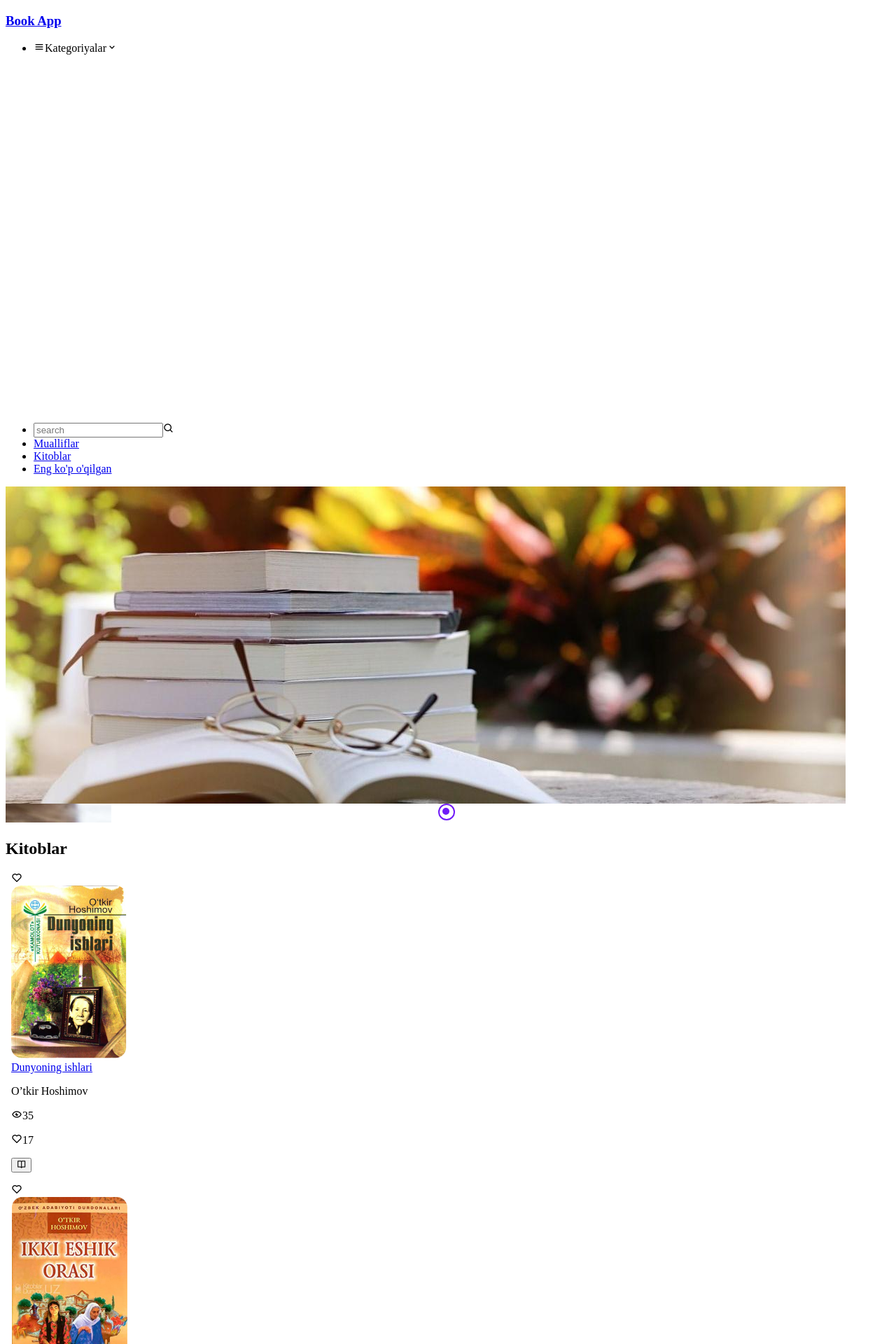
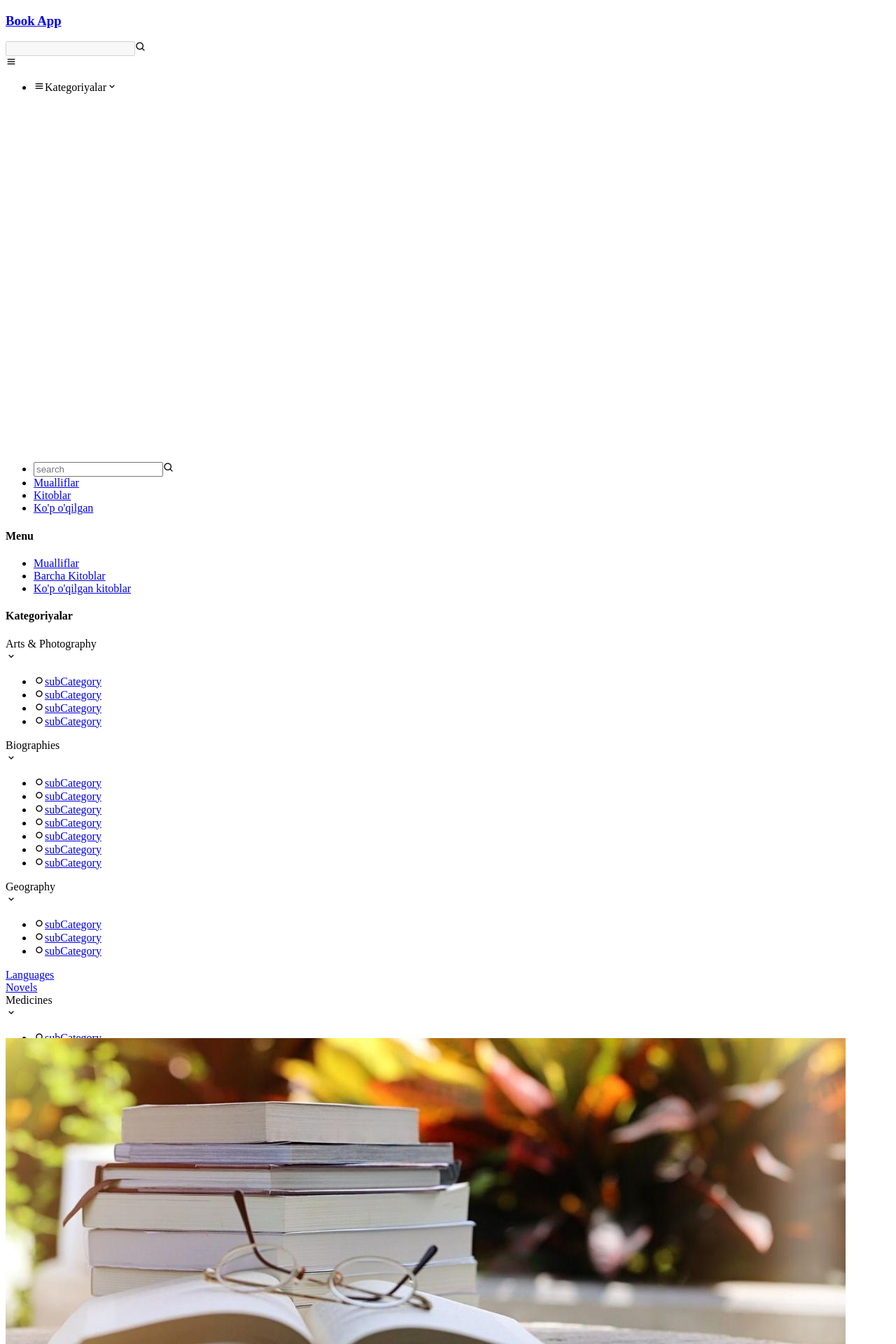
Before and after one commit to WebCONuz/bookapp-front, a Vue app: page / in a window 1280 px wide. Shown: the top 1920 px of the page at 70% size. Built offline with nearby package versions, Linux system fonts and the light colour scheme; the HTML template or start-up script is replaced by a standard one.

Commit message:
HomeView was done responsive

```diff
--- a/src/components/cards/BookCard.vue
+++ b/src/components/cards/BookCard.vue
@@ -10,34 +10,34 @@ const like = ref(false);
   <div class="card p-2 border border-gray-300 bg-white rounded-md relative">
     <div
       @click="like = !like"
-      class="absolute top-3 right-4 border border-gray-300 bg-white rounded-md w-7 h-7 flex items-center justify-center cursor-pointer"
+      class="absolute top-3 right-3 sm:right-4 border border-gray-300 bg-white rounded-md w-6 sm:w-7 h-6 sm:h-7 flex items-center justify-center cursor-pointer"
     >
-      <i v-if="like" class="bx bxs-heart text-xl text-red-500"></i>
-      <i v-else class="bx bx-heart text-xl text-gray-400"></i>
+      <i v-if="like" class="bx bxs-heart text-lg sm:text-xl text-red-500"></i>
+      <i v-else class="bx bx-heart text-lg sm:text-xl text-gray-400"></i>
     </div>
     <router-link to="/books/1" class="block mb-2">
       <img
         :src="props.img"
         alt="card_img"
-        class="w-full h-[240px] object-cover rounded-md"
+        class="w-full h-[200px] xl:h-[240px] object-cover rounded-md"
       />
     </router-link>
     <router-link
       to="/books/1"
-      class="block text- text-gray-700 font-semibold uppercase h-[28px] overflow-hidden overflow-ellipsis whitespace-nowrap"
+      class="block text-sm sm:text-base text-gray-700 font-semibold uppercase h-[22px] sm:h-[28px] overflow-hidden overflow-ellipsis whitespace-nowrap"
     >
       Dunyoning ishlari
     </router-link>
-    <p class="mb-2 text-gray-600">O’tkir Hoshimov</p>
+    <p class="mb-[6px] sm:mb-2 text-gray-600">O’tkir Hoshimov</p>
     <div class="flex items-center justify-between">
       <div class="flex">
-        <p class="flex text-gray-500">
-          <i class="bx bx-show-alt text-xl mr-[2px]"></i>
-          <span>35</span>
+        <p class="flex items-center text-gray-500">
+          <i class="bx bx-show-alt text-lg sm:text-xl mr-[2px]"></i>
+          <span class="text-sm sm:text-base">35</span>
         </p>
-        <p class="flex text-gray-500 ml-2">
-          <i class="bx bx-heart text-xl mr-[2px]"></i>
-          <span>17</span>
+        <p class="flex items-center text-gray-500 ml-2">
+          <i class="bx bx-heart text-lg sm:text-xl mr-[2px]"></i>
+          <span class="text-sm sm:text-base">17</span>
         </p>
       </div>
       <button
--- a/src/components/cards/CategoryCard.vue
+++ b/src/components/cards/CategoryCard.vue
@@ -6,11 +6,11 @@ const props = defineProps({
 
 <template>
   <div
-    class="rounded-xl flex items-center justify-center h-[120px] text-2xl font-semibold"
+    class="rounded-xl flex items-center justify-center h-20 md:h-[110px] xl:h-[120px] text-lg sm:text-xl xl:text-2xl font-semibold"
     :style="`background-color: ${props.data.bgColor}; color: ${props.data.color};`"
   >
     {{ props.data.name }}
   </div>
 </template>
 
-<style lang="scss" scoped></style>
+<style scoped></style>
--- a/src/components/partials/CategoryGrid.vue
+++ b/src/components/partials/CategoryGrid.vue
@@ -35,4 +35,20 @@ const categories = [
   width: calc(100% / 4 - 16px);
   margin: 0 8px 16px 8px;
 }
+@media screen and (max-width: 1280px) {
+  .item {
+    margin: 0 6px 12px 6px;
+  }
+}
+@media screen and (max-width: 1024px) {
+  .item {
+    width: calc(100% / 3 - 10px);
+    margin: 0 5px 10px 5px;
+  }
+}
+@media screen and (max-width: 640px) {
+  .item {
+    width: calc(100% / 2 - 10px);
+  }
+}
 </style>
--- a/src/components/partials/Header.vue
+++ b/src/components/partials/Header.vue
@@ -1,6 +1,18 @@
 <script setup>
 import { onMounted, ref } from "vue";
 import SubMenu from "../ui/SubMenu.vue";
+import Accordion from "../ui/Accordion.vue";
+
+const openSubMenu = ref(false);
+const isSearchLength = ref(false);
+const searchWord = ref("");
+function openSerachlength() {
+  if (!isSearchLength.value) {
+    isSearchLength.value = true;
+  } else if (searchWord.value) {
+    console.log(searchWord.value);
+  }
+}
 
 const isLogin = ref(false);
 const categories = [
@@ -70,56 +82,133 @@ onMounted(() => {
     :class="scrolling ? 'shadow-xl' : ''"
   >
     <div class="container py-4">
-      <div class="header__top flex items-center justify-between px-2">
+      <div
+        class="header__top flex items-center justify-between px-[5px] lg:px-2"
+      >
         <!-- logo -->
         <router-link to="/" class="flex items-center">
           <!-- <img src="../../assets/images/logo/book.png" alt="logo" class="w-8 mr-2" /> -->
-          <h3 class="text-2xl font-bold text-[#701BF8] uppercase">Book App</h3>
+          <h3
+            class="text-lg sm:text-xl xl:text-2xl font-bold text-[#701BF8] uppercase"
+          >
+            Book App
+          </h3>
         </router-link>
 
+        <!-- burger -->
+        <div class="flex items-center lg:hidden">
+          <div class="relative mr-[6px] sm:mr-3">
+            <input
+              type="text"
+              :placeholder="isSearchLength ? 'search' : ''"
+              class="py-1 sm:py-2 rounded outline-none border border-gray-300 text-sm sm:text-base"
+              :class="
+                isSearchLength
+                  ? 'w-[190px] sm:w-[250px] pl-2 sm:pl-4 pr-8 sm:pr-9'
+                  : 'w-[38px] sm:w-[50px]'
+              "
+              :disabled="!isSearchLength ? true : false"
+              v-model="searchWord"
+            />
+            <i
+              @click="openSerachlength"
+              class="bx bx-search text-xl sm:text-2xl text-gray-400 absolute right-2 sm:right-3 top-1/2 -translate-y-1/2"
+            ></i>
+          </div>
+          <div
+            @click="openSubMenu = !openSubMenu"
+            class="w-[22px] h-[28px] overflow-hidden"
+          >
+            <i v-if="!openSubMenu" class="bx bx-menu text-xl"></i>
+            <i v-else class="bx bx-x text-2xl"></i>
+          </div>
+        </div>
+
         <!-- menu -->
-        <ul class="flex items-center">
+        <ul class="hidden lg:flex items-center">
           <li
-            class="category mr-2 relative flex px-4 items-center border border-gray-300 rounded cursor-pointer"
+            class="category mr-[6px] xl:mr-2 relative flex px-4 items-center border border-gray-300 rounded cursor-pointer"
           >
             <i class="bx bx-menu text-lg"></i>
             <span class="py-2 ml-2 mr-1">Kategoriyalar</span>
             <i class="bx bx-chevron-down text-lg"></i>
             <SubMenu :data="categories" class="open-sub-menu" />
           </li>
-          <li class="relative mr-6">
+          <li class="relative mr-4 xl:mr-6">
             <input
               type="text"
               placeholder="search"
-              class="py-2 pl-4 pr-9 rounded outline-none border border-gray-300 w-[350px]"
+              class="py-2 pl-4 pr-9 rounded outline-none border border-gray-300 w-[250px] xl:w-[350px]"
             />
             <i
               class="bx bx-search text-2xl text-gray-400 absolute right-2 top-1/2 -translate-y-1/2"
             ></i>
           </li>
-          <li class="mr-6">
+          <li class="mr-4 xl:mr-6">
             <router-link
               to="/authors"
               class="py-2 hover:text-[#701BF8] duration-200"
               >Mualliflar</router-link
             >
           </li>
-          <li class="mr-6">
+          <li class="mr-4 xl:mr-6">
             <router-link
               to="/books"
               class="py-2 hover:text-[#701BF8] duration-200"
               >Kitoblar</router-link
             >
           </li>
-          <li class="mr-6">
+          <li class="">
             <router-link
               to="/books?more=ture"
               class="py-2 hover:text-[#701BF8] duration-200"
             >
-              Eng ko'p o'qilgan
+              Ko'p o'qilgan
             </router-link>
           </li>
         </ul>
+
+        <!-- responsive menu -->
+        <div
+          class="res_menu absolute top-[61.5px] sm:top-[73.3px] w-full bg-white flex lg:hidden flex-col border-t border-gray-300 overflow-y-auto duration-200"
+          :class="openSubMenu ? 'left-0' : '-left-full'"
+        >
+          <div class="container pt-4">
+            <h4 class="mb-2 text-lg font-semibold text-gray-700">Menu</h4>
+            <ul class="flex flex-col mb-4">
+              <li class="mb-2 pl-4">
+                <router-link
+                  to="/authors"
+                  class="py-2 hover:text-[#701BF8] duration-200"
+                  >Mualliflar</router-link
+                >
+              </li>
+              <li class="mb-2 pl-4">
+                <router-link
+                  to="/books"
+                  class="py-2 hover:text-[#701BF8] duration-200"
+                  >Barcha Kitoblar</router-link
+                >
+              </li>
+              <li class="mb-2 pl-4">
+                <router-link
+                  to="/books?more=ture"
+                  class="py-2 hover:text-[#701BF8] duration-200"
+                >
+                  Ko'p o'qilgan kitoblar
+                </router-link>
+              </li>
+            </ul>
+            <h4 class="mb-2 text-lg font-semibold text-gray-700">
+              Kategoriyalar
+            </h4>
+            <Accordion
+              v-for="(item, index) in categories"
+              :key="index + '-res-menu-item'"
+              :data="item"
+            />
+          </div>
+        </div>
 
         <!-- avatar -->
         <!-- <ul>
@@ -156,4 +245,12 @@ onMounted(() => {
   opacity: 1;
   visibility: visible;
 }
+.res_menu {
+  height: calc(100vh - 73.3px);
+}
+@media screen and (max-width: 768px) {
+  .res_menu {
+    height: calc(100vh - 61.5px);
+  }
+}
 </style>
--- a/src/components/partials/Intro.vue
+++ b/src/components/partials/Intro.vue
@@ -38,7 +38,7 @@ const bg_images = [Banner1, Banner2, Banner3];
             <img
               :src="item"
               alt="banner"
-              class="w-full h-[350px] object-cover rounded-md"
+              class="w-full h-[200px] sm:h-[230px] md:h-[290px] lg:h-[350px] object-cover rounded-md"
             />
           </swiper-slide>
         </swiper>
--- /dev/null
+++ b/src/components/ui/Accordion.vue
@@ -0,0 +1,55 @@
+<script setup>
+import { ref } from "vue";
+
+const props = defineProps({
+  data: Object,
+});
+
+const open = ref(false);
+const openAccordion = () => {
+  open.value = !open.value;
+};
+</script>
+
+<template>
+  <div v-if="props.data?.subCategories" class="pt-2">
+    <!-- title   -->
+    <div
+      class="px-4 py-1 mb-1 w-full flex items-center justify-between cursor-pointer duration-200"
+      :class="open ? 'text-[#701BF8] bg-gray-100' : ''"
+      @click="openAccordion"
+    >
+      <div class="flex items-center">
+        {{ props.data.title }}
+      </div>
+      <i
+        class="bx bx-chevron-down text-base duration-500"
+        :class="open ? 'rotate-180' : 'rotate-0'"
+      ></i>
+    </div>
+    <!-- accordion -->
+    <ul
+      class="px-4 overflow-hidden transition-all duration-500"
+      :class="open ? 'max-h-[400px]' : 'max-h-0'"
+    >
+      <li
+        class="py-1 pl-2 duration-200"
+        v-for="(item, i) in props.data?.subCategories"
+        :key="i + '-item-sum-ttt'"
+      >
+        <i class="bx bx-radio-circle text-[10px] mr-2"></i>
+        <router-link to="#" class="">{{ item }}</router-link>
+      </li>
+    </ul>
+  </div>
+  <div v-else class="pt-2">
+    <router-link
+      to="#"
+      class="px-4 py-1 w-full flex items-center justify-between mb-2 cursor-pointer"
+    >
+      {{ props.data.title }}
+    </router-link>
+  </div>
+</template>
+
+<style scoped></style>
--- a/src/components/ui/Title.vue
+++ b/src/components/ui/Title.vue
@@ -5,7 +5,9 @@ const props = defineProps({
 </script>
 
 <template>
-  <h2 class="text-3xl font-bold mb-8 text-gray-700 px-2 uppercase">
+  <h2
+    class="text-lg sm:text-xl md:text-2xl xl:text-3xl font-bold mb-3 md:mb-6 xl:mb-8 text-gray-700 px-2 uppercase"
+  >
     {{ props.text }}
   </h2>
 </template>
```
Also changed, not shown: src/components/partials/BookSlider.vue (+43 -3 lines), src/components/partials/BooksGrid.vue (+24 -2 lines), src/components/partials/Footer.vue (+22 -14 lines).
